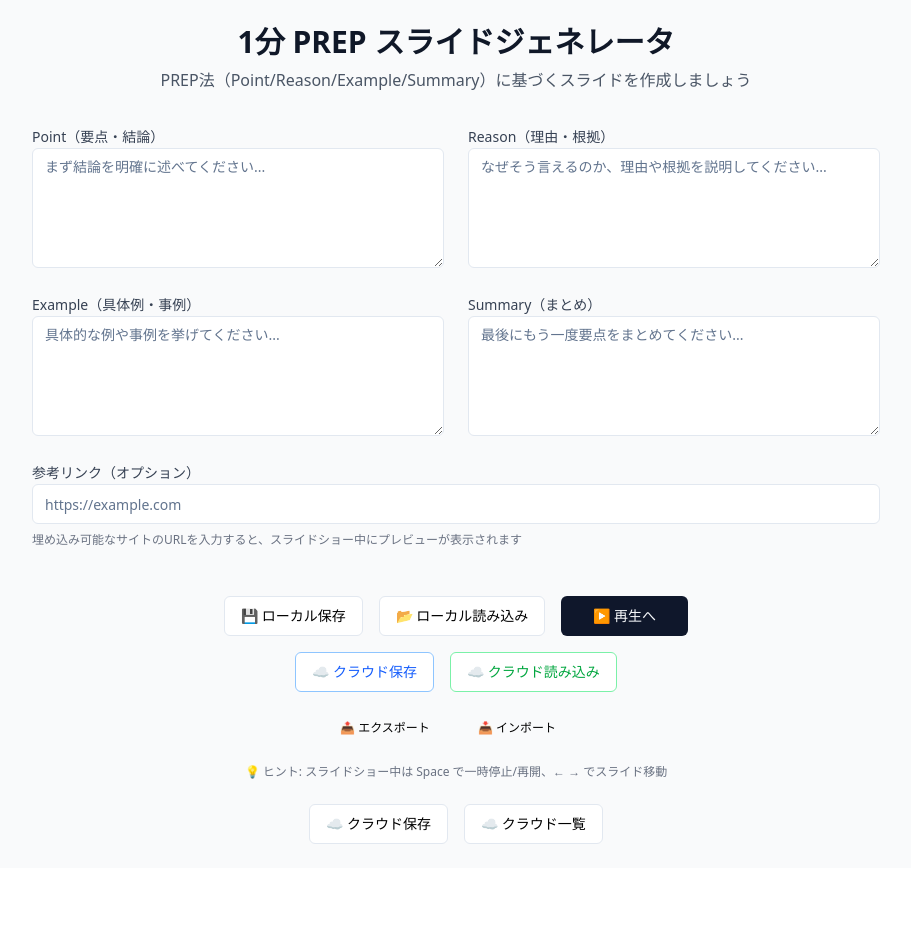
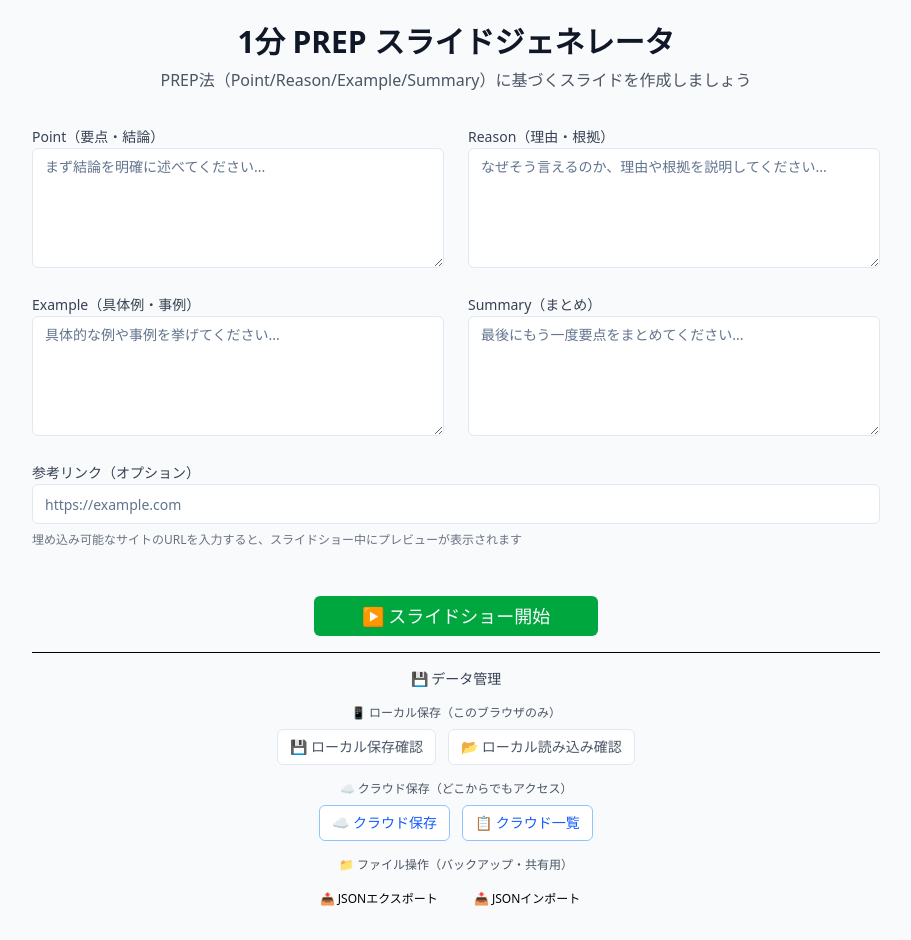
Before and after one commit to itsme03up/60seconds, a React (Vite) app: page / in a window 1280 px wide. Shown: the top 940 px of the page, without its empty margins (184-1095 px from the left). Before the commit the page ends 868 px from the top, so only its background shows below. Built offline with nearby package versions, Linux system fonts and the light colour scheme.

Commit message:
改善：PrepFormにタイトル情報を追加し、エクスポートファイル名をデッキIDに基づいて変更。ローカル保存と読み込みの確認メッセージを改善し、データ管理セクションを整理。

```diff
--- a/src/components/PrepForm.jsx
+++ b/src/components/PrepForm.jsx
@@ -51,7 +51,11 @@ export default function PrepForm({ prepData, setPrepData, onStartSlideshow }) {
       version: '1.0.0',
       createdAt: new Date().toISOString(),
       appName: '60秒PREPスライド',
-      prepData
+      prepData: {
+        ...prepData,
+        // タイトル情報も含める
+        title: `PREP資料 - ${new Date().toLocaleDateString()}`
+      }
     }
 
     const blob = new Blob([JSON.stringify(dataToExport, null, 2)], {
@@ -61,7 +65,10 @@ export default function PrepForm({ prepData, setPrepData, onStartSlideshow }) {
     const url = URL.createObjectURL(blob)
     const a = document.createElement('a')
     a.href = url
-    a.download = `prep-slides-${new Date().toISOString().split('T')[0]}.json`
+    const fileName = prepData.deckId
+      ? `prep-deck-${prepData.deckId}-${new Date().toISOString().split('T')[0]}.json`
+      : `prep-slides-${new Date().toISOString().split('T')[0]}.json`
+    a.download = fileName
     document.body.appendChild(a)
     a.click()
     document.body.removeChild(a)
@@ -106,15 +113,16 @@ export default function PrepForm({ prepData, setPrepData, onStartSlideshow }) {
     fileInputRef.current?.click()
   }
 
+  // ローカルストレージ機能
   const handleSave = () => {
     // useLocalStorageフックにより自動保存されているため、確認メッセージのみ
-    alert('データがローカルストレージに保存されました！')
+    alert('💾 データがローカルストレージに保存されました！\n（入力と同時に自動保存されています）')
   }
 
   const handleLoad = () => {
     // useLocalStorageフックによって自動的に読み込まれるため、
     // ここでは確認メッセージのみ表示
-    alert('データを読み込みました！\n現在の内容がローカルストレージから復元されています。')
+    alert('📂 データを読み込みました！\n現在の内容がローカルストレージから復元されています。')
   }
 
   // クラウド保存機能
@@ -206,8 +214,9 @@ export default function PrepForm({ prepData, setPrepData, onStartSlideshow }) {
           PREP法（Point/Reason/Example/Summary）に基づくスライドを作成しましょう
         </p>
         {prepData.deckId && (
-          <div className="mt-2 text-xs text-blue-600 bg-blue-50 inline-block px-3 py-1 rounded-full">
-            ☁️ Deck ID: {prepData.deckId}
+          <div className="mt-3 text-xs bg-blue-50 inline-block px-4 py-2 rounded-full border border-blue-200">
+            <span className="text-blue-800 font-medium">☁️ クラウド保存済み:</span>
+            <span className="text-blue-600 ml-2 font-mono">{prepData.deckId}</span>
           </div>
         )}
       </div>
@@ -282,27 +291,47 @@ export default function PrepForm({ prepData, setPrepData, onStartSlideshow }) {
         </p>
       </div>
 
-      {/* ボタン群 */}
+      {/* メインアクション */}
       <div className="space-y-4 pt-6">
-        <div className="flex justify-center space-x-4">
-          <Button variant="outline" onClick={handleSave}>
-            💾 ローカル保存
-          </Button>
-          <Button variant="outline" onClick={handleLoad}>
-            📂 ローカル読み込み
-          </Button>
-          <Button onClick={onStartSlideshow} className="px-8">
-            ▶️ 再生へ
+        <div className="flex justify-center">
+          <Button onClick={onStartSlideshow} className="px-12 py-3 text-lg bg-green-600 hover:bg-green-700">
+            ▶️ スライドショー開始
           </Button>
         </div>
 
-        {/* クラウド機能 */}
-        <div className="flex justify-center space-x-4">
+        {/* データ管理セクション */}
+        <div className="border-t pt-4">
+          <h3 className="text-sm font-medium text-gray-700 text-center mb-4">
+            💾 データ管理
+          </h3>
+
+          {/* ローカルストレージ */}
+          <div className="mb-4">
+            <h4 className="text-xs font-medium text-gray-600 text-center mb-2">
+              📱 ローカル保存（このブラウザのみ）
+            </h4>
+            <div className="flex justify-center space-x-3">
+              <Button variant="outline" onClick={handleSave} size="sm" className="text-gray-600">
+                💾 ローカル保存確認
+              </Button>
+              <Button variant="outline" onClick={handleLoad} size="sm" className="text-gray-600">
+                📂 ローカル読み込み確認
+              </Button>
+            </div>
+          </div>
+
+          {/* クラウドストレージ */}
+          <div className="mb-4">
+            <h4 className="text-xs font-medium text-gray-600 text-center mb-2">
+              ☁️ クラウド保存（どこからでもアクセス）
+            </h4>
+            <div className="flex justify-center space-x-3">
               <Button
                 variant="outline"
                 onClick={handleSaveToCloud}
                 disabled={isCloudSaving}
                 className="text-blue-600 border-blue-300 hover:bg-blue-50"
+                size="sm"
               >
                 {isCloudSaving ? '☁️ 保存中...' : '☁️ クラウド保存'}
               </Button>
@@ -310,19 +339,25 @@ export default function PrepForm({ prepData, setPrepData, onStartSlideshow }) {
                 variant="outline"
                 onClick={handleListCloudDecks}
                 disabled={isCloudLoading}
-            className="text-green-600 border-green-300 hover:bg-green-50"
+                className="text-blue-600 border-blue-300 hover:bg-blue-50"
+                size="sm"
               >
-            {isCloudLoading ? '☁️ 読み込み中...' : '☁️ クラウド読み込み'}
+                {isCloudLoading ? '📋 読み込み中...' : '📋 クラウド一覧'}
               </Button>
             </div>
+          </div>
 
-        {/* Export/Import */}
-        <div className="flex justify-center space-x-4 text-sm">
-          <Button variant="ghost" onClick={handleExport} className="text-xs">
-            📤 エクスポート
+          {/* ファイル操作 */}
+          <div className="mb-4">
+            <h4 className="text-xs font-medium text-gray-600 text-center mb-2">
+              📁 ファイル操作（バックアップ・共有用）
+            </h4>
+            <div className="flex justify-center space-x-3">
+              <Button variant="ghost" onClick={handleExport} size="sm" className="text-xs">
+                📤 JSONエクスポート
               </Button>
-          <Button variant="ghost" onClick={triggerImport} className="text-xs">
-            📥 インポート
+              <Button variant="ghost" onClick={triggerImport} size="sm" className="text-xs">
+                📥 JSONインポート
               </Button>
               <input
                 ref={fileInputRef}
@@ -331,6 +366,13 @@ export default function PrepForm({ prepData, setPrepData, onStartSlideshow }) {
                 onChange={handleImport}
                 className="hidden"
               />
+            </div>
+          </div>
+
+          {/* 自動保存の説明 */}
+          <div className="text-center text-xs text-gray-500 bg-gray-50 p-2 rounded">
+            💡 入力内容は自動的にブラウザに保存されます
+          </div>
         </div>
 
         {/* キーボードショートカットヘルプ */}
@@ -343,30 +385,35 @@ export default function PrepForm({ prepData, setPrepData, onStartSlideshow }) {
       {showDecksList && (
         <div className="fixed inset-0 bg-black bg-opacity-50 flex items-center justify-center p-4 z-50">
           <div className="bg-white rounded-lg max-w-2xl w-full max-h-96 overflow-hidden">
-            <div className="p-4 border-b">
-              <h3 className="text-lg font-semibold">☁️ クラウドに保存されたデッキ</h3>
-              <p className="text-sm text-gray-600 mt-1">読み込みたいデッキをクリックしてください</p>
+            <div className="p-4 border-b bg-blue-50">
+              <h3 className="text-lg font-semibold text-blue-900">☁️ クラウドに保存されたデッキ</h3>
+              <p className="text-sm text-blue-700 mt-1">読み込みたいデッキをクリックしてください</p>
             </div>
             <div className="overflow-y-auto max-h-64 p-4">
               {availableDecks.length === 0 ? (
                 <div className="text-center text-gray-500 py-8">
-                  保存されたデッキが見つかりませんでした
+                  <div className="text-4xl mb-2">📭</div>
+                  <p>保存されたデッキが見つかりませんでした</p>
+                  <p className="text-xs mt-1">まずはデッキを作成してクラウド保存してみてください</p>
                 </div>
               ) : (
                 <div className="space-y-2">
                   {availableDecks.map((deck) => (
                     <div
                       key={deck.id}
-                      className="border rounded-lg p-3 hover:bg-gray-50 cursor-pointer transition-colors"
+                      className="border rounded-lg p-3 hover:bg-blue-50 cursor-pointer transition-colors group"
                       onClick={() => handleLoadFromCloud(deck.id)}
                     >
                       <div className="flex justify-between items-start">
-                        <div>
-                          <div className="font-medium text-sm text-gray-900">
-                            Deck ID: {deck.id}
+                        <div className="flex-1">
+                          <div className="font-medium text-sm text-gray-900 group-hover:text-blue-700">
+                            📄 {deck.title || `Deck ${deck.id.slice(0, 8)}`}
                           </div>
                           <div className="text-xs text-gray-500 mt-1">
-                            更新: {deck.lastModified?.toLocaleString() || '不明'}
+                            ID: {deck.id}
+                          </div>
+                          <div className="text-xs text-gray-500">
+                            📅 更新: {deck.lastModified?.toLocaleString() || '不明'}
                           </div>
                         </div>
                         <button
@@ -375,13 +422,14 @@ export default function PrepForm({ prepData, setPrepData, onStartSlideshow }) {
                             if (confirm('このデッキを削除してもよろしいですか？')) {
                               deleteDeck(deck.id).then(() => {
                                 setAvailableDecks(prev => prev.filter(d => d.id !== deck.id));
-                                alert('デッキを削除しました');
+                                alert('✅ デッキを削除しました');
                               }).catch(err => {
-                                alert('削除に失敗しました: ' + err.message);
+                                alert('❌ 削除に失敗しました: ' + err.message);
                               });
                             }
                           }}
-                          className="text-red-500 hover:text-red-700 text-xs px-2 py-1 rounded hover:bg-red-50"
+                          className="text-red-500 hover:text-red-700 text-xs px-2 py-1 rounded hover:bg-red-50 opacity-0 group-hover:opacity-100 transition-opacity"
+                          title="デッキを削除"
                         >
                           🗑️
                         </button>
@@ -391,7 +439,7 @@ export default function PrepForm({ prepData, setPrepData, onStartSlideshow }) {
                 </div>
               )}
             </div>
-            <div className="p-4 border-t flex justify-end">
+            <div className="p-4 border-t bg-gray-50 flex justify-end">
               <Button variant="outline" onClick={() => setShowDecksList(false)}>
                 キャンセル
               </Button>
@@ -399,34 +447,6 @@ export default function PrepForm({ prepData, setPrepData, onStartSlideshow }) {
           </div>
         </div>
       )}
-
-      {/* クラウド保存・読み込み・一覧表示 */}
-      <div className="space-y-4">
-        <div className="flex justify-center space-x-4">
-          <Button variant="outline" onClick={handleSaveToCloud} disabled={isCloudSaving}>
-            ☁️ クラウド保存
-          </Button>
-          <Button variant="outline" onClick={handleListCloudDecks} disabled={isCloudLoading}>
-            ☁️ クラウド一覧
-          </Button>
-        </div>
-
-        {showDecksList && (
-          <div className="border-t pt-4">
-            <h2 className="text-lg font-bold">クラウドデッキ一覧</h2>
-            <ul>
-              {availableDecks.map(deck => (
-                <li key={deck.id} className="flex justify-between py-2">
-                  <span>{deck.title}</span>
-                  <Button variant="link" onClick={() => handleLoadFromCloud(deck.id)}>
-                    読み込み
-                  </Button>
-                </li>
-              ))}
-            </ul>
-          </div>
-        )}
-      </div>
     </div>
   )
 }
```
Lines whose indentation alone changed are shown as unchanged.
